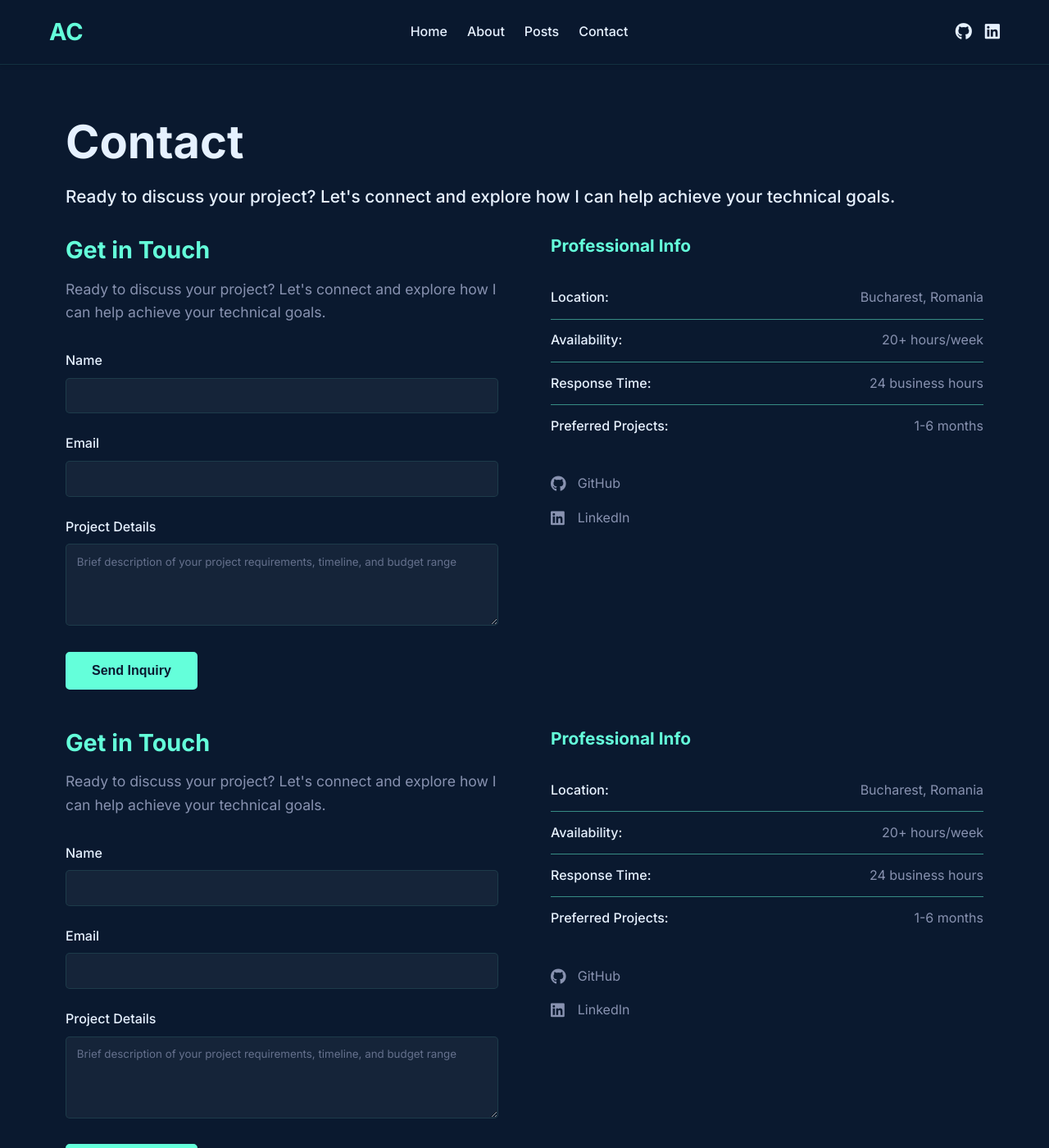
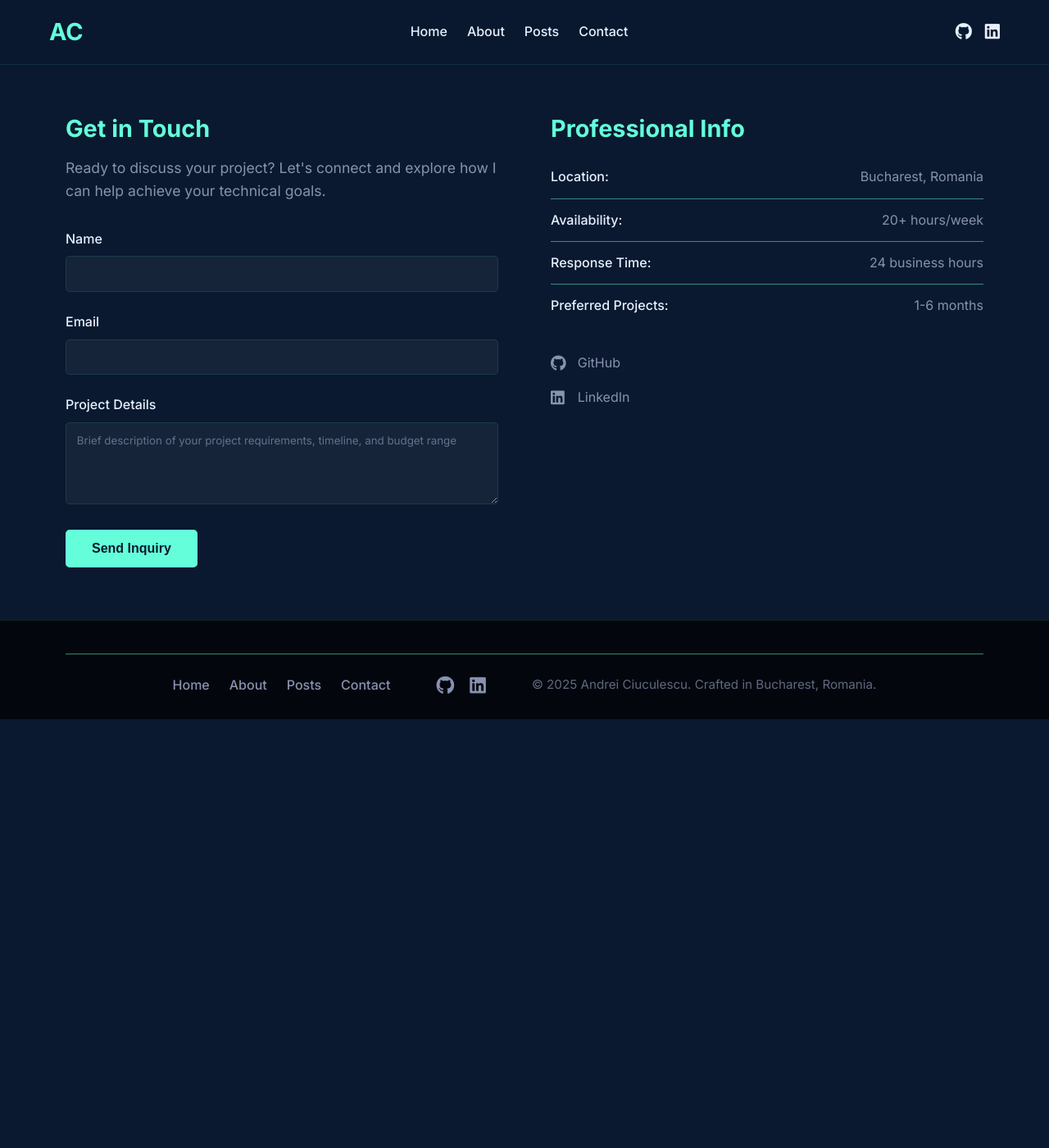
Before and after one commit to ciuc123/ciuc123.github.io, a Jekyll site: the page built from contact.md, in a window 1280 px wide and 1400 px high. Shown: the whole window at 82% size. Built offline with Jekyll 4.4.1, drawn with Linux system fonts in a browser that asks for light colours; some of the changed text lies outside the part shown.

Commit message:
- fix contact page & small issues

```diff
--- a/_includes/footer.html
+++ b/_includes/footer.html
@@ -1,66 +1,21 @@
-<footer class="site-footer" id="contact">
+<footer class="site-footer">
   <div class="container">
-    <div class="footer-content">
-      <div class="contact-section">
-        <h3>Get in Touch</h3>
-        <p>Ready to discuss your project? Let's connect and explore how I can help achieve your technical goals.</p>
-
-        <form id="contactForm" class="contact-form">
-          <div class="form-group">
-            <label for="name">Name</label>
-            <input type="text" id="name" name="name" required>
-          </div>
-
-          <div class="form-group">
-            <label for="email">Email</label>
-            <input type="email" id="email" name="email" required>
-          </div>
-
-          <div class="form-group">
-            <label for="project">Project Details</label>
-            <textarea id="project" name="project" rows="4" placeholder="Brief description of your project requirements, timeline, and budget range" required></textarea>
-          </div>
-
-          <button type="submit" class="btn btn-primary">Send Inquiry</button>
-        </form>
+    <div class="footer-bottom">
+      <nav class="footer-nav">
+        <a href="{{ '/' | relative_url }}">Home</a>
+        <a href="{{ '/about/' | relative_url }}">About</a>
+        <a href="{{ '/posts/' | relative_url }}">Posts</a>
+        <a href="{{ '/contact/' | relative_url }}">Contact</a>
+      </nav>
+      <div class="footer-social">
+        <a href="https://github.com/ciuc123" target="_blank" class="social-link" aria-label="GitHub">
+          <i class="fab fa-github"></i>
+        </a>
+        <a href="https://www.linkedin.com/in/andrei-ciuculescu/" target="_blank" class="social-link" aria-label="LinkedIn">
+          <i class="fab fa-linkedin"></i>
+        </a>
       </div>
-
-      <div class="info-section">
-        <h4>Professional Info</h4>
-        <div class="info-grid">
-          <div class="info-item">
-            <strong>Location:</strong>
-            <span>Bucharest, Romania</span>
-          </div>
-          <div class="info-item">
-            <strong>Availability:</strong>
-            <span>20+ hours/week</span>
-          </div>
-          <div class="info-item">
-            <strong>Response Time:</strong>
-            <span>24 business hours</span>
-          </div>
-          <div class="info-item">
-            <strong>Preferred Projects:</strong>
-            <span>1-6 months</span>
-          </div>
-        </div>
-
-        <div class="social-links">
-          <a href="https://github.com/ciuc123" target="_blank" class="social-link">
-            <i class="fab fa-github"></i>
-            <span>GitHub</span>
-          </a>
-          <a href="https://www.linkedin.com/in/andrei-ciuculescu/" target="_blank" class="social-link">
-            <i class="fab fa-linkedin"></i>
-            <span>LinkedIn</span>
-          </a>
-        </div>
-      </div>
-    </div>
-
-    <div class="footer-bottom">
-      <p class="copyright">&copy; {{ "now" | date: "%Y" }} Andrei Ciuculescu. All rights reserved.</p>
+      <p class="copyright">&copy; {{ "now" | date: "%Y" }} Andrei Ciuculescu. Crafted in Bucharest, Romania.</p>
     </div>
   </div>
 </footer>
--- a/assets/css/main.scss
+++ b/assets/css/main.scss
@@ -819,13 +819,188 @@ p {
 }
 
 .site-footer .footer-bottom, .footer-bottom {
+  display: flex;
+  align-items: center;
+  justify-content: center;
+  gap: 2rem;
   border-top: 1px solid rgba($border-color, 0.5);
-  padding-top: 2rem;
+  padding-top: 1.2rem;
+  text-align: center;
+  flex-wrap: wrap;
+
+  .footer-nav {
+    display: flex;
+    gap: 1.5rem;
+    margin: 0 1.5rem 0 0;
+
+    a {
+      color: $text-muted;
+      text-decoration: none;
+      font-weight: $font-weight-medium;
+      font-size: 1rem;
+      transition: color 0.2s;
+
+      &:hover {
+        color: $secondary-color;
+      }
+    }
+  }
+
+  .footer-social {
+    display: flex;
+    gap: 1.2rem;
+    margin: 0 1.5rem 0 0;
+
+    .social-link {
+      color: $text-muted;
+      font-size: 1.4rem;
+      transition: color 0.2s;
+
+      &:hover {
+        color: $secondary-color;
+      }
+    }
+  }
+
   .copyright {
+    color: rgba($text-muted, 0.7);
+    font-size: 0.95rem;
+    margin: 0;
+  }
+}
+
+@media (max-width: $breakpoint-md) {
+  .site-footer .footer-bottom, .footer-bottom {
+    flex-direction: column;
+    gap: 1rem;
+
+    .footer-nav, .footer-social {
+      margin: 0;
+      justify-content: center;
+    }
+  }
+}
+
+// Modern footer styles
+.site-footer {
+  background: darken($primary-color, 8%);
+  padding: 2.5rem 0 1.5rem;
+  border-top: 1px solid $border-color;
+  margin-top: 4rem;
+
+  .footer-main {
+    display: flex;
+    align-items: center;
+    justify-content: space-between;
+    flex-wrap: wrap;
+    gap: 2rem;
+    margin-bottom: 1.5rem;
+
+    @media (max-width: $breakpoint-md) {
+      flex-direction: column;
+      align-items: flex-start;
+      gap: 1.5rem;
+    }
+  }
+
+  .footer-nav {
+    display: flex;
+    gap: 2rem;
+
+    a {
+      color: $text-muted;
+      text-decoration: none;
+      font-weight: $font-weight-medium;
+      font-size: 1rem;
+      transition: color 0.2s;
+
+      &:hover {
+        color: $secondary-color;
+      }
+    }
+
+    @media (max-width: $breakpoint-md) {
+      gap: 1.2rem;
+    }
+  }
+
+  .footer-social {
+    display: flex;
+    gap: 1.2rem;
+
+    .social-link {
+      color: $text-muted;
+      font-size: 1.4rem;
+      transition: color 0.2s;
+
+      &:hover {
+        color: $secondary-color;
+      }
+    }
+  }
+
+  .footer-bottom {
+    display: flex;
+    align-items: center;
+    justify-content: center;
+    gap: 2rem;
+    border-top: 1px solid rgba($border-color, 0.5);
+    padding-top: 1.2rem;
     text-align: center;
-    color: rgba($text-muted, 0.7);
-    font-size: 0.9rem;
-    margin: 0;
+    flex-wrap: wrap;
+
+    .copyright {
+      color: rgba($text-muted, 0.7);
+      font-size: 0.95rem;
+      margin: 0;
+    }
+
+    .footer-nav {
+      display: flex;
+      gap: 1.5rem;
+
+      a {
+        color: $text-muted;
+        text-decoration: none;
+        font-weight: $font-weight-medium;
+        font-size: 1rem;
+        transition: color 0.2s;
+
+        &:hover {
+          color: $secondary-color;
+        }
+      }
+    }
+
+    .footer-social {
+      display: flex;
+      gap: 1.2rem;
+
+      .social-link {
+        color: $text-muted;
+        font-size: 1.4rem;
+        transition: color 0.2s;
+
+        &:hover {
+          color: $secondary-color;
+        }
+      }
+    }
+  }
+
+  @media (max-width: $breakpoint-md) {
+    .footer-bottom {
+      flex-direction: column;
+      gap: 1rem;
+
+      .footer-nav {
+        justify-content: center;
+      }
+
+      .footer-social {
+        justify-content: center;
+      }
+    }
   }
 }
 
--- a/assets/js/main.js
+++ b/assets/js/main.js
@@ -13,10 +13,17 @@ document.querySelectorAll('a[href^="#"]').forEach(anchor => {
 });
 
 // Contact form handling
-document.getElementById('contactForm').addEventListener('submit', function(e) {
+const contactForm = document.getElementById('contactForm');
+if (contactForm) {
+  contactForm.addEventListener('submit', function(e) {
     e.preventDefault();
 
     const button = this.querySelector('button[type="submit"]');
+    if (!button) {
+      // No submit button found, just submit the form normally
+      this.submit();
+      return;
+    }
     const originalText = button.textContent;
 
     // Add loading state
@@ -31,6 +38,7 @@ document.getElementById('contactForm').addEventListener('submit', function(e) {
       button.disabled = false;
     }, 2000);
   });
+}
 
 // Add active state to navigation links
 const currentLocation = location.pathname;
@@ -44,6 +52,7 @@ menuItems.forEach(item => {
 // Header background on scroll and hide/show on scroll direction
 let lastScrollTop = 0;
 const header = document.querySelector('.site-header');
+if (header) {
   window.addEventListener('scroll', function() {
     const scrollTop = window.pageYOffset || document.documentElement.scrollTop;
     // Background opacity
@@ -62,3 +71,4 @@ window.addEventListener('scroll', function() {
     }
     lastScrollTop = scrollTop <= 0 ? 0 : scrollTop; // For Mobile or negative scrolling
   });
+}
--- a/contact.md
+++ b/contact.md
@@ -5,13 +5,6 @@ permalink: /contact/
 ---
 
 <section class="contact-hero section--full">
-  <div class="inner">
-    <h1>Contact</h1>
-    <p class="lead">Ready to discuss your project? Let's connect and explore how I can help achieve your technical goals.</p>
-  </div>
-</section>
-
-<section class="contact-section section--full">
   <div class="inner">
     <div class="footer-content">
       <div class="contact-section">
@@ -34,7 +27,7 @@ permalink: /contact/
         </form>
       </div>
       <div class="info-section">
-        <h4>Professional Info</h4>
+        <h3>Professional Info</h3>
         <div class="info-grid">
           <div class="info-item">
             <strong>Location:</strong>
```
Lines whose indentation alone changed are shown as unchanged.
